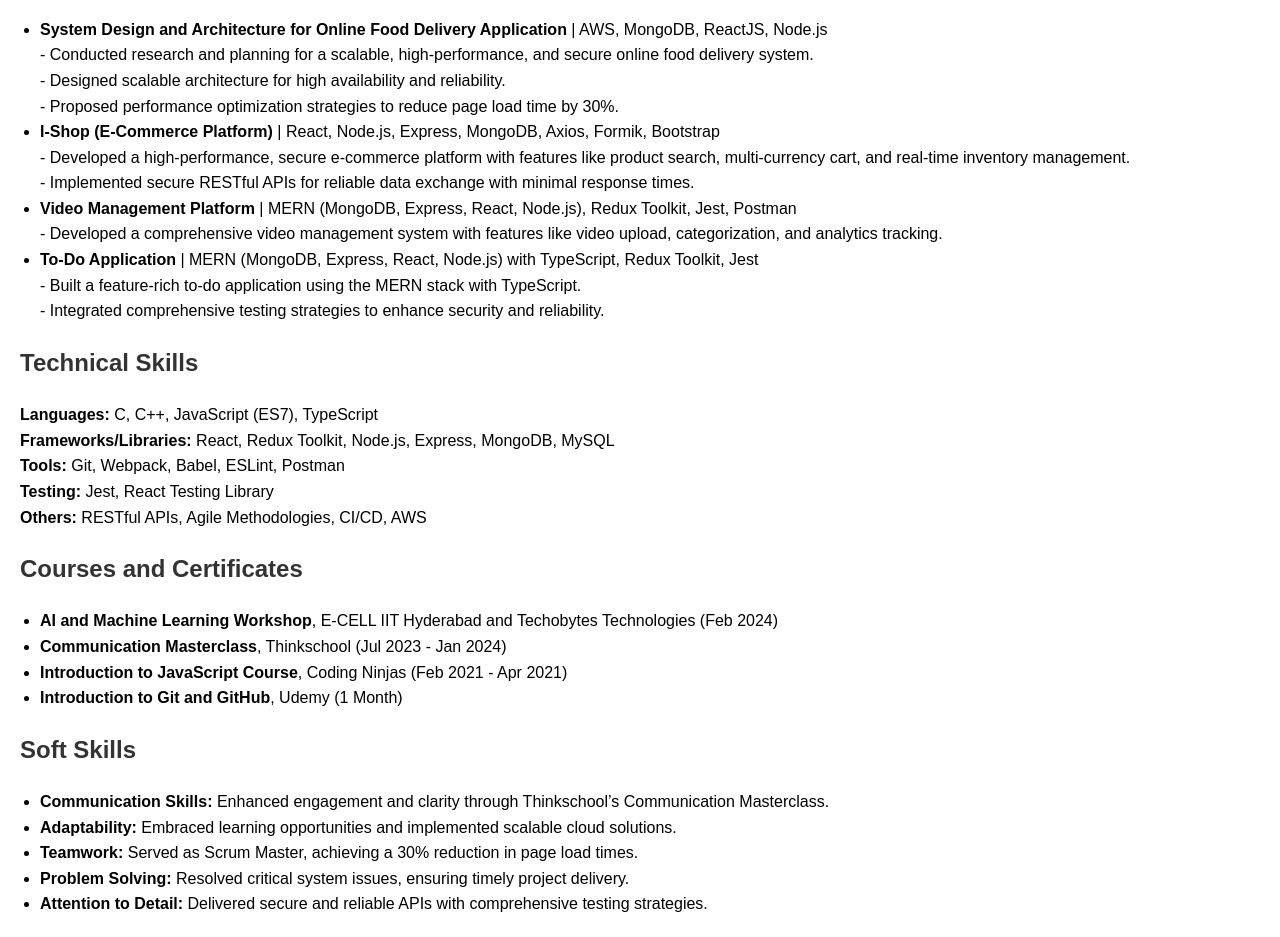
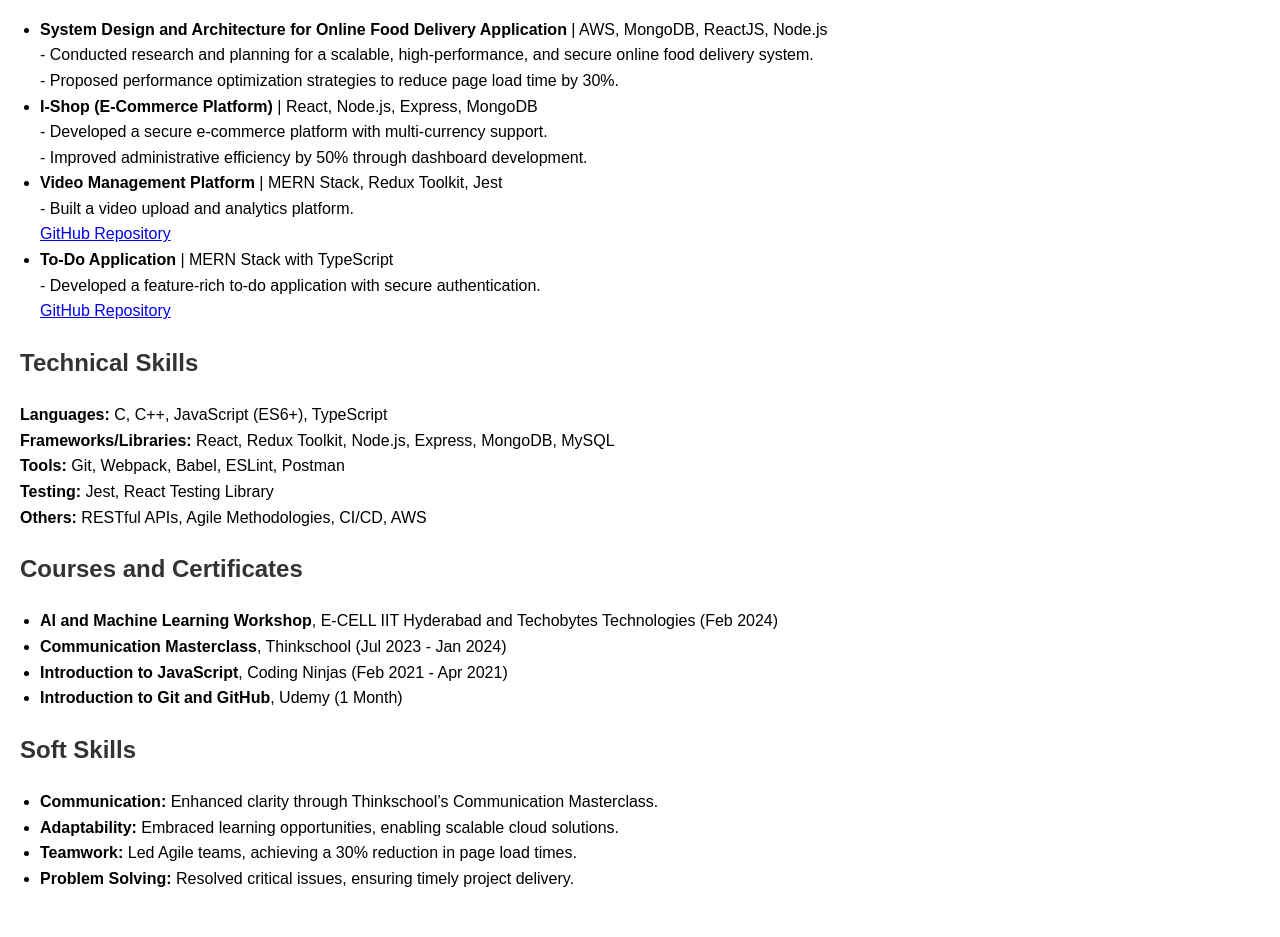
Before and after one commit to vivekvardhan369/vivekvardhan_resume, a plain HTML site: page index.html in a window 1280 px wide. Shown: the part 413-1350 px from the top of the page. After the commit the page ends 1324 px from the top, so only its background shows below. Drawn offline with Linux system fonts and the light colour scheme.

Commit message:
Update index.html

```diff
--- a/index.html
+++ b/index.html
@@ -1,5 +1,3 @@
-
-
 <!DOCTYPE html>
 <html lang="en">
 <head>
@@ -26,7 +24,7 @@
 <body>
     <header>
         <h1>A. Vivek Vardhan</h1>
-        <p>📞 +91 7989325150 | 📧 <a href="mailto:vivekvardhan.akula@gmail.com">vivekvardhan.akula@gmail.com</a> | 💼 <a href="https://www.linkedin.com/in/vivek-vardhan-084166210/">linkedin.com/in/vivek-vardhan-084166210</a></p>
+        <p>📞 +91 7989325150 | 📧 <a href="mailto:vivekvardhan.akula@gmail.com">vivekvardhan.akula@gmail.com</a> | 💼 <a href="https://www.linkedin.com/in/vivek-vardhan369">linkedin.com/in/vivek-vardhan369</a> | 🌐 <a href="https://github.com/vivekvardhan369">github.com/vivekvardhan369</a></p>
     </header>
     <section class="section">
         <h2>Education</h2>
@@ -41,21 +39,21 @@
         <ul>
             <li><strong>System Design and Architecture for Online Food Delivery Application</strong> | AWS, MongoDB, ReactJS, Node.js<br>
                 - Conducted research and planning for a scalable, high-performance, and secure online food delivery system.<br>
-                - Designed scalable architecture for high availability and reliability.<br>
                 - Proposed performance optimization strategies to reduce page load time by 30%.</li>
-            <li><strong>I-Shop (E-Commerce Platform)</strong> | React, Node.js, Express, MongoDB, Axios, Formik, Bootstrap<br>
-                - Developed a high-performance, secure e-commerce platform with features like product search, multi-currency cart, and real-time inventory management.<br>
-                - Implemented secure RESTful APIs for reliable data exchange with minimal response times.</li>
-            <li><strong>Video Management Platform</strong> | MERN (MongoDB, Express, React, Node.js), Redux Toolkit, Jest, Postman<br>
-                - Developed a comprehensive video management system with features like video upload, categorization, and analytics tracking.</li>
-            <li><strong>To-Do Application</strong> | MERN (MongoDB, Express, React, Node.js) with TypeScript, Redux Toolkit, Jest<br>
-                - Built a feature-rich to-do application using the MERN stack with TypeScript.<br>
-                - Integrated comprehensive testing strategies to enhance security and reliability.</li>
+            <li><strong>I-Shop (E-Commerce Platform)</strong> | React, Node.js, Express, MongoDB<br>
+                - Developed a secure e-commerce platform with multi-currency support.<br>
+                - Improved administrative efficiency by 50% through dashboard development.</li>
+            <li><strong>Video Management Platform</strong> | MERN Stack, Redux Toolkit, Jest<br>
+                - Built a video upload and analytics platform.<br>
+                <a href="https://github.com/vivekvardhan369/Video-Management-Platform.git">GitHub Repository</a></li>
+            <li><strong>To-Do Application</strong> | MERN Stack with TypeScript<br>
+                - Developed a feature-rich to-do application with secure authentication.<br>
+                <a href="https://github.com/vivekvardhan369/To-do-Application.git">GitHub Repository</a></li>
         </ul>
     </section>
     <section class="section">
         <h2>Technical Skills</h2>
-        <p><strong>Languages:</strong> C, C++, JavaScript (ES7), TypeScript<br>
+        <p><strong>Languages:</strong> C, C++, JavaScript (ES6+), TypeScript<br>
         <strong>Frameworks/Libraries:</strong> React, Redux Toolkit, Node.js, Express, MongoDB, MySQL<br>
         <strong>Tools:</strong> Git, Webpack, Babel, ESLint, Postman<br>
         <strong>Testing:</strong> Jest, React Testing Library<br>
@@ -66,18 +64,17 @@
         <ul>
             <li><strong>AI and Machine Learning Workshop</strong>, E-CELL IIT Hyderabad and Techobytes Technologies (Feb 2024)</li>
             <li><strong>Communication Masterclass</strong>, Thinkschool (Jul 2023 - Jan 2024)</li>
-            <li><strong>Introduction to JavaScript Course</strong>, Coding Ninjas (Feb 2021 - Apr 2021)</li>
+            <li><strong>Introduction to JavaScript</strong>, Coding Ninjas (Feb 2021 - Apr 2021)</li>
             <li><strong>Introduction to Git and GitHub</strong>, Udemy (1 Month)</li>
         </ul>
     </section>
     <section class="section">
         <h2>Soft Skills</h2>
         <ul>
-            <li><strong>Communication Skills:</strong> Enhanced engagement and clarity through Thinkschool’s Communication Masterclass.</li>
-            <li><strong>Adaptability:</strong> Embraced learning opportunities and implemented scalable cloud solutions.</li>
-            <li><strong>Teamwork:</strong> Served as Scrum Master, achieving a 30% reduction in page load times.</li>
-            <li><strong>Problem Solving:</strong> Resolved critical system issues, ensuring timely project delivery.</li>
-            <li><strong>Attention to Detail:</strong> Delivered secure and reliable APIs with comprehensive testing strategies.</li>
+            <li><strong>Communication:</strong> Enhanced clarity through Thinkschool’s Communication Masterclass.</li>
+            <li><strong>Adaptability:</strong> Embraced learning opportunities, enabling scalable cloud solutions.</li>
+            <li><strong>Teamwork:</strong> Led Agile teams, achieving a 30% reduction in page load times.</li>
+            <li><strong>Problem Solving:</strong> Resolved critical issues, ensuring timely project delivery.</li>
         </ul>
     </section>
 </body>
```
